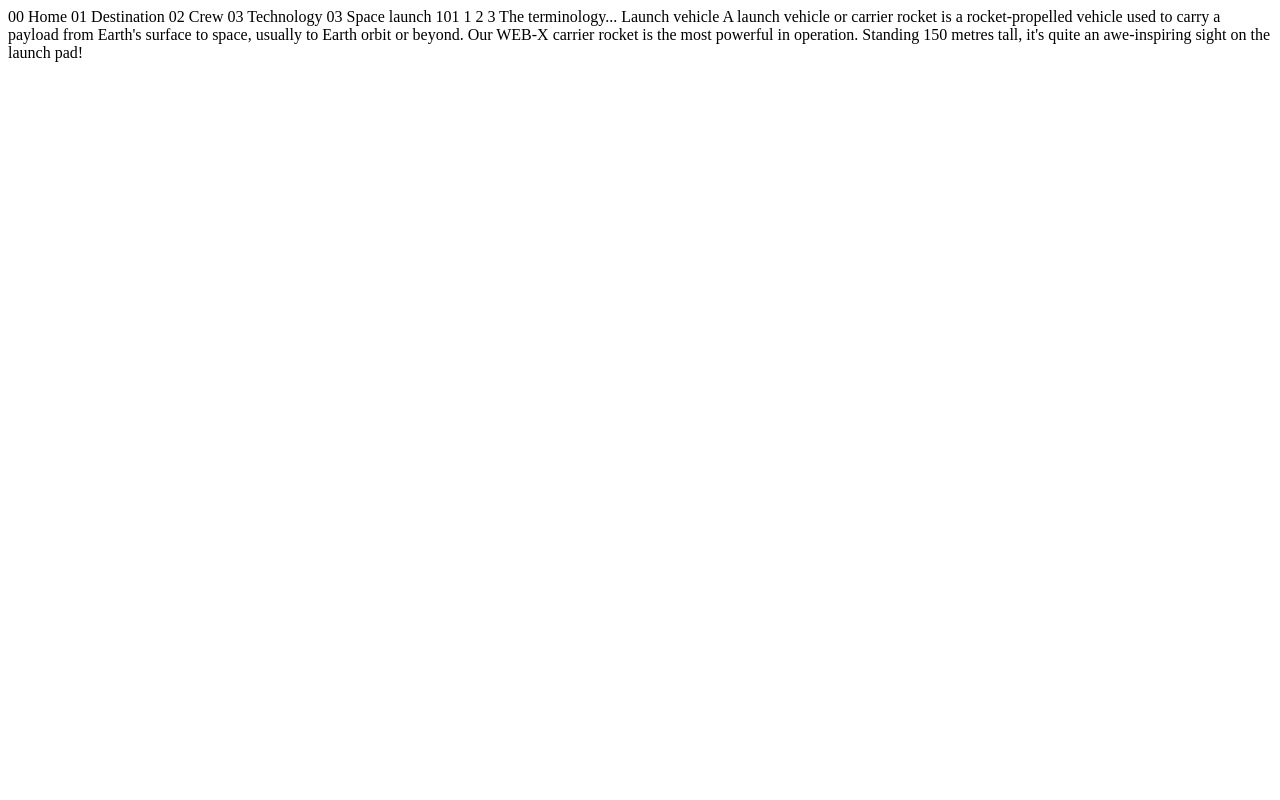
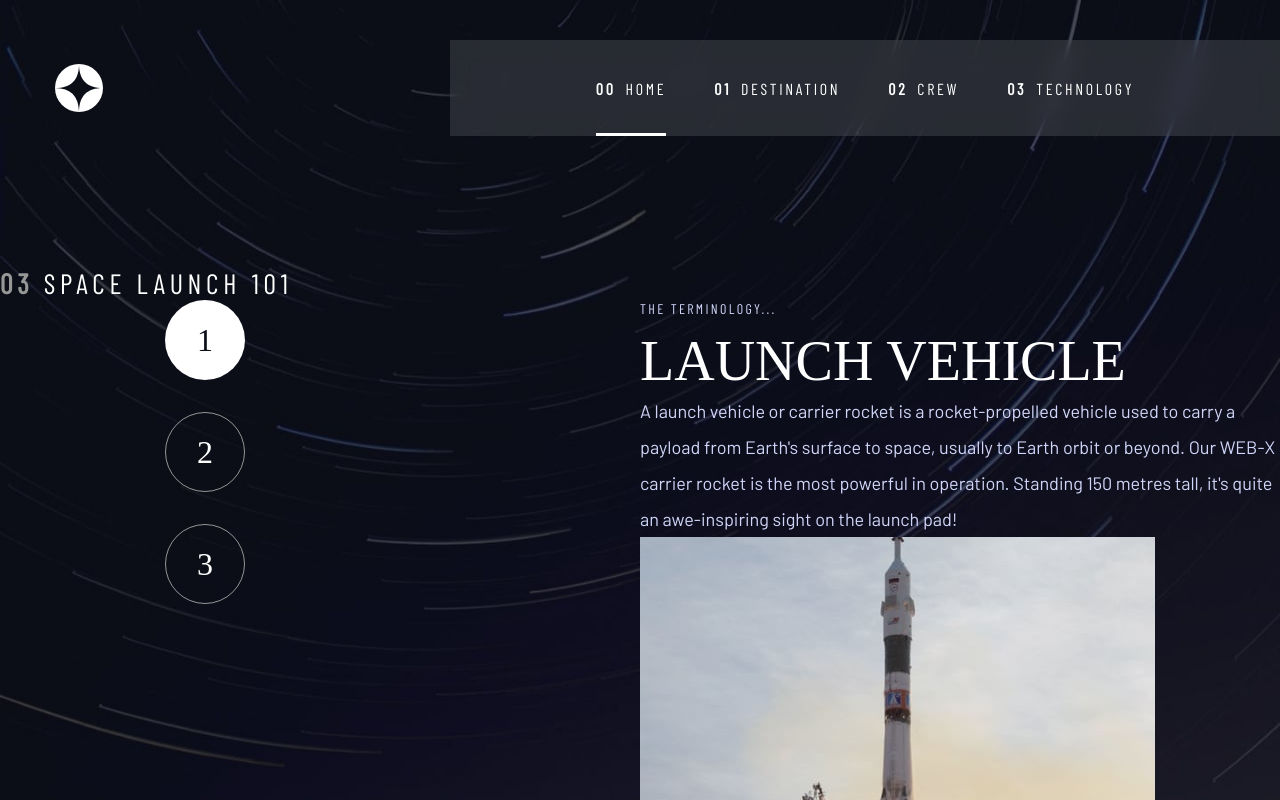
Before and after one commit to circaansfbp/space-tourism, a plain HTML site: page html/technologies/technology-vehicle.html in a window 1280 px wide. Drawn offline with nearby package versions, Linux system fonts and the light colour scheme; a web font is replaced by a local one.

Commit message:
starts html/css on technologies' page

```diff
--- a/css/home/queries.css
+++ b/css/home/queries.css
@@ -93,13 +93,13 @@
 
     /* Hide nav */
     /* 1. Hide the element visually */
-    /* opacity: 0; */
+    opacity: 0;
 
     /* 2. Make it unaccessible to mouse and keyboard */
-    /* pointer-events: none; */
+    pointer-events: none;
 
     /* 3. Hide it from screen readers */
-    /* visibility: hidden; */
+    visibility: hidden;
   }
 
   /* nav-open class goes on the parent el (header) */
--- /dev/null
+++ b/css/technologies/tech-style.css
@@ -0,0 +1,41 @@
+body {
+  background-image: url("../../assets/technology/background-technology-desktop.jpg");
+  background-position: center;
+  background-repeat: no-repeat;
+  background-attachment: fixed;
+  background-size: cover;
+}
+
+.main-tech--title-box {
+  grid-column: span 2;
+}
+
+.heading-five strong {
+  color: #979797;
+}
+
+.main-tech--tabs-box {
+  display: flex;
+  flex-direction: column;
+  gap: 2rem;
+  padding-left: 10.3125rem;
+}
+
+.tech-tab {
+  cursor: pointer;
+  height: 5rem;
+  width: 5rem;
+  border-radius: 50%;
+  border: 1px solid #979797;
+  background: none;
+  color: #fff;
+  font-family: "Bellefair", serif;
+  font-size: 2rem;
+  font-weight: 400;
+}
+
+.tech-tab.tech-tab--active {
+  border: none;
+  background-color: #fff;
+  color: #0b0d17;
+}
--- a/general.css
+++ b/general.css
@@ -111,7 +111,8 @@ body {
 }
 
 .heading-one,
-.heading-two {
+.heading-two,
+.heading-three {
   font-family: "Bellefair", serif;
   font-weight: 400;
   text-transform: uppercase;
@@ -124,6 +125,10 @@ body {
 
 .heading-two {
   font-size: 6.25rem;
+}
+
+.heading-three {
+  font-size: 3.5rem;
 }
 
 .heading-five {
--- a/html/technologies/technology-vehicle.html
+++ b/html/technologies/technology-vehicle.html
@@ -1,32 +1,122 @@
 <!DOCTYPE html>
 <html lang="en">
-<head>
-  <meta charset="UTF-8">
-  <meta name="viewport" content="width=device-width, initial-scale=1.0">
+  <head>
+    <meta charset="UTF-8" />
+    <meta name="viewport" content="width=device-width, initial-scale=1.0" />
 
-  <link rel="icon" type="image/png" sizes="32x32" href="./assets/favicon-32x32.png">
+    <link
+      rel="icon"
+      type="image/png"
+      sizes="32x32"
+      href="../../assets/favicon-32x32.png"
+    />
 
-  <title>Frontend Mentor | Space tourism website</title>
-</head>
-<body>
+    <!-- Fonts -->
+    <link rel="preconnect" href="https://fonts.googleapis.com" />
+    <link rel="preconnect" href="https://fonts.gstatic.com" crossorigin />
+    <link
+      href="https://fonts.googleapis.com/css2?family=Barlow&family=Barlow+Condensed&family=Bellefair&display=swap"
+      rel="stylesheet"
+    />
 
-  00 Home
-  01 Destination
-  02 Crew
-  03 Technology
+    <!-- Styles -->
+    <link rel="stylesheet" href="../../general.css" />
+    <link rel="stylesheet" href="../../css/technologies/tech-style.css" />
 
-  03 Space launch 101
+    <!-- Scripts -->
+    <script defer type="text/javascript" src="../../js/script.js"></script>
 
-  1
-  2
-  3
+    <title>Frontend Mentor | Space tourism website</title>
+  </head>
+  <body>
+    <!-- Header -->
+    <header class="header">
+      <!-- Logo -->
+      <svg xmlns="http://www.w3.org/2000/svg" width="48" height="48">
+        <g fill="none" fill-rule="evenodd">
+          <circle cx="24" cy="24" r="24" fill="#FFF" />
+          <path
+            fill="#0B0D17"
+            d="M24 0c0 16-8 24-24 24 15.718.114 23.718 8.114 24 24 0-16 8-24 24-24-16 0-24-8-24-24z"
+          />
+        </g>
+      </svg>
 
-  The terminology...
-  Launch vehicle
+      <!-- Nav -->
+      <nav class="main-nav">
+        <ul class="main-nav-list">
+          <li>
+            <a href="#" class="main-nav-link active-link"
+              ><strong>00</strong>Home</a
+            >
+          </li>
+          <li>
+            <a href="html/destinations.html" class="main-nav-link"
+              ><strong>01</strong>Destination</a
+            >
+          </li>
+          <li>
+            <a href="#" class="main-nav-link"><strong>02</strong>Crew</a>
+          </li>
+          <li>
+            <a href="#" class="main-nav-link"><strong>03</strong>Technology</a>
+          </li>
+        </ul>
+      </nav>
 
-  A launch vehicle or carrier rocket is a rocket-propelled vehicle used to carry a
-  payload from Earth's surface to space, usually to Earth orbit or beyond. Our
-  WEB-X carrier rocket is the most powerful in operation. Standing 150 metres tall,
-  it's quite an awe-inspiring sight on the launch pad!
-</body>
+      <button class="btn btn--mobile-nav">
+        <img
+          src="../../assets/shared/icon-hamburger.svg"
+          alt="Hamburger icon to open mobile navigation"
+          name="open-nav"
+        />
+        <img
+          src="../../assets/shared/icon-close.svg"
+          alt="X icon to close mobile navigation"
+          name="close-nav"
+        />
+      </button>
+    </header>
+
+    <main class="main-tech grid--2-cols">
+      <!-- Title -->
+      <div class="main-tech--title-box">
+        <h5 class="heading-five heading-five--white">
+          <strong>03</strong> Space launch 101
+        </h5>
+      </div>
+
+      <!-- Numbered tabs -->
+      <div class="main-tech--tabs-box">
+        <button class="tech-tab tech-tab--active">1</button>
+        <button class="tech-tab">2</button>
+        <button class="tech-tab">3</button>
+      </div>
+
+      <!-- Info. + img -->
+      <div class="main-tech--info-img-box">
+        <!-- Info. -->
+        <div class="main-tech--info">
+          <p class="subheading-two">The terminology...</p>
+          <h2 class="heading-three">launch vehicle</h2>
+          <p class="body-text">
+            A launch vehicle or carrier rocket is a rocket-propelled vehicle
+            used to carry a payload from Earth's surface to space, usually to
+            Earth orbit or beyond. Our WEB-X carrier rocket is the most powerful
+            in operation. Standing 150 metres tall, it's quite an awe-inspiring
+            sight on the launch pad!
+          </p>
+        </div>
+
+        <!-- Img. -->
+        <div class="main-tech--img">
+          <img
+            src="../../assets/technology/image-launch-vehicle-portrait.jpg"
+            class="tech-img"
+            alt="Picture of the launch vehicle"
+          />
+        </div>
+      </div>
+    </main>
+  </body>
 </html>
--- a/js/script.js
+++ b/js/script.js
@@ -3,7 +3,26 @@
 // Doc elements
 const headerEl = document.querySelector('.header');
 const btnMobile = document.querySelector('.btn--mobile-nav');
+const tabsContainer = document.querySelector('.dest-tabs');
+const tabs = document.querySelectorAll('.dest-tab');
+const tabsContent = document.querySelectorAll('.main-dest--img-info');
 
 // Event listeners
 // Toggle mobile navigation
 btnMobile.addEventListener('click', () => headerEl.classList.toggle('nav-open'));
+
+// Tabs
+tabsContainer?.addEventListener('click', function (e) {
+    const clickedTab = e.target.closest('.dest-tab');
+
+    // Guard clause
+    if (!clickedTab) return;
+
+    // Adding active class to clicked tab
+    tabs.forEach(tab => tab.classList.remove('active-tab--btn'));
+    clickedTab.classList.add('active-tab--btn');
+
+    // Switching tabs
+    tabsContent.forEach(tabCont => tabCont.classList.remove('active-tab--info'));
+    document.querySelector(`.info-${clickedTab.dataset.tab}`).classList.add('active-tab--info');
+});
```
Also changed, not shown: html/destinations.html (renamed from html/destinations/destinations.html, +25 -21 lines), index.html (+6 -2 lines).
